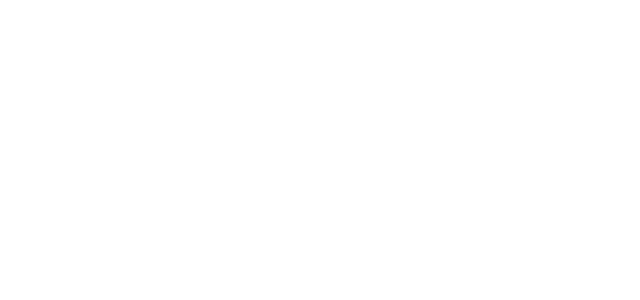
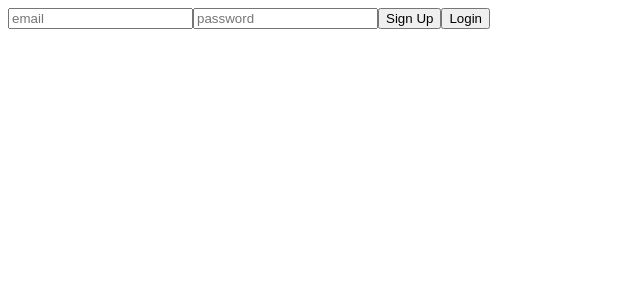
Before and after one commit to Slimboyfat-1979/invoice-app, a Vue app: page / in a window 1280 px wide. Shown: the top 300 px of the page, without its empty margins (0-640 px from the left). Built offline with nearby package versions, Linux system fonts and the light colour scheme.

Commit message:
Implement client addition and enhance login functionality with user session management

```diff
--- a/src/views/Clients.vue
+++ b/src/views/Clients.vue
@@ -7,13 +7,23 @@
 const address = ref("");
 
 async function addClient() {
-    const {data, error} = await supabase.from("clients").insert([{
+
+  const { data: userData } = await supabase.auth.getUser()
+
+  console.log("USER:", userData.user.id)
+
+  const { data, error } = await supabase
+    .from("clients")
+    .insert([
+      {
+        user_id: userData.user.id,
         name: name.value,
         email: email.value,
         address: address.value
-    }])
+      }
+    ])
 
-    console.log(data, error);
+  console.log("RESULT:", data, error)
 }
 
 </script>
--- a/src/views/Login.vue
+++ b/src/views/Login.vue
@@ -1,3 +1,35 @@
+<script setup>
+import { ref } from 'vue'
+import { supabase } from '@/services/supabase'
+
+const email = ref('')
+const password = ref('')
+
+async function signUp() {
+  const { data, error } = await supabase.auth.signUp({
+    email: email.value,
+    password: password.value,
+  })
+  console.log(data, error)
+}
+
+async function signIn() {
+  const { data, error } = await supabase.auth.signInWithPassword({
+    email: email.value,
+    password: password.value,
+  })
+
+  const session = await supabase.auth.getSession()
+  console.log('SESSION:', session)
+
+  console.log(data, error)
+}
+</script>
+
 <template>
+  <input type="text" v-model="email" placeholder="email" />
+  <input type="password" v-model="password" placeholder="password" />
 
+  <button @click="signUp">Sign Up</button>
+  <button @click="signIn">Login</button>
 </template>
```
